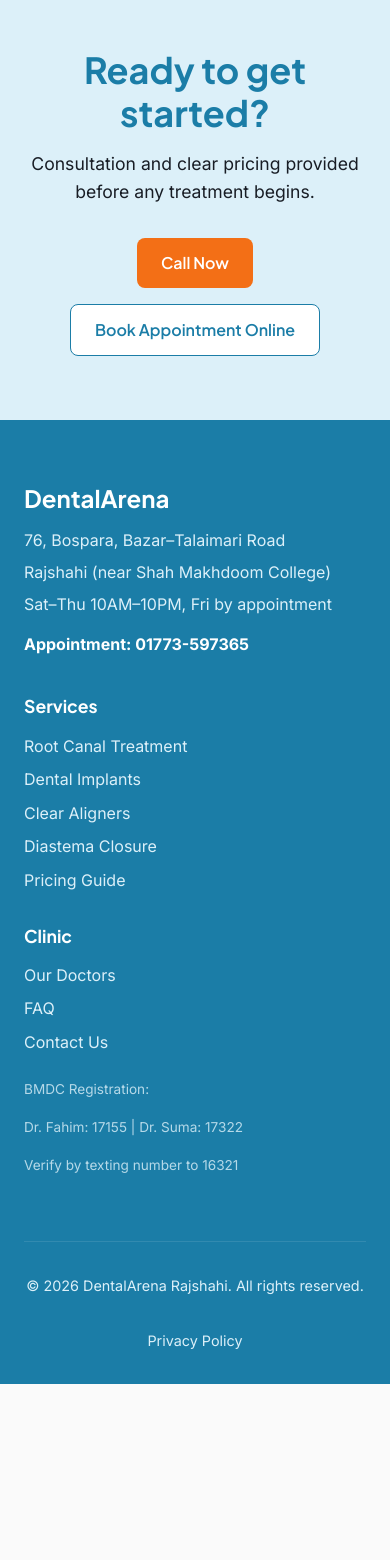
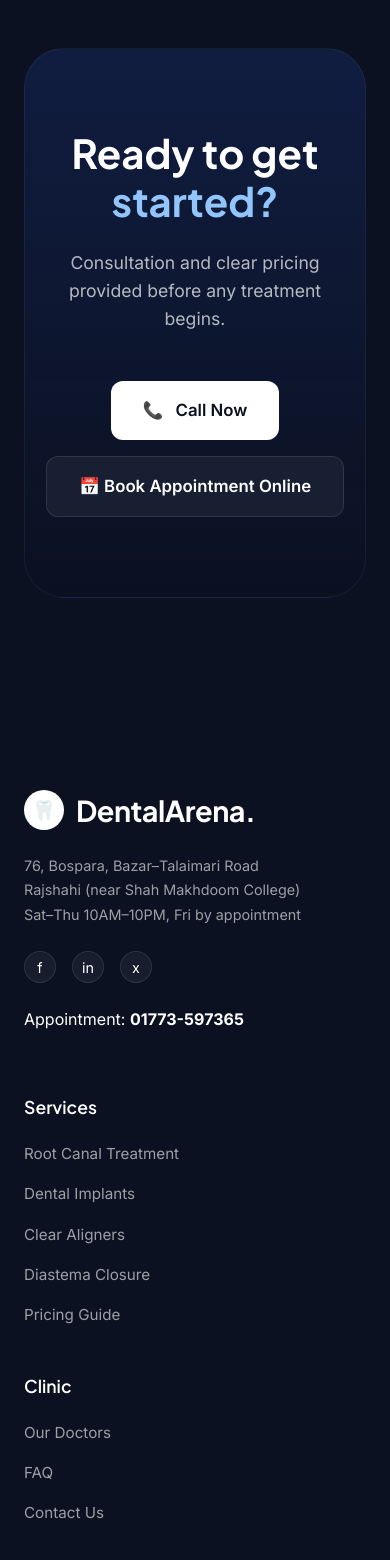
Before and after one commit to farad-alam/DentalArena, a Next.js app: page / in a window 390 px wide. Shown: the part 7600-9160 px from the top of the page. Before the commit the page ends 8984 px from the top, so only its background shows below. Built offline with nearby package versions, Linux system fonts and the light colour scheme.

Commit message:
feat: redesign CTA and Footer sections to match dark theme reference

```diff
--- a/src/components/layout/Footer.module.css
+++ b/src/components/layout/Footer.module.css
@@ -1,53 +1,186 @@
 .footer {
-  background-color: var(--color-primary);
-  color: var(--color-primary-light);
-  padding: var(--spacing-16) 0 var(--spacing-8);
+  background-color: #0b1121; /* Very dark background */
+  color: rgba(255, 255, 255, 0.7);
+  padding: var(--spacing-24) 0 var(--spacing-8);
+  font-size: 0.9rem;
   margin-top: auto;
+  position: relative;
+  overflow: hidden;
+}
+
+.footer::before {
+  content: "DENTAL";
+  position: absolute;
+  bottom: -50px;
+  left: 0;
+  font-size: 25vw;
+  font-weight: 900;
+  color: rgba(255, 255, 255, 0.02);
+  line-height: 0.8;
+  pointer-events: none;
+  z-index: 0;
+  white-space: nowrap;
 }
 
 .grid {
   display: grid;
   grid-template-columns: 1fr;
-  gap: var(--spacing-8);
-  margin-bottom: var(--spacing-12);
+  gap: var(--spacing-12);
+  margin-bottom: var(--spacing-16);
+  position: relative;
+  z-index: 1;
 }
 
 @media (min-width: 768px) {
   .grid {
-    grid-template-columns: 2fr 1fr 1fr;
+    grid-template-columns: repeat(2, 1fr);
   }
 }
 
-.brand h3 {
-  color: var(--color-white);
-  margin-bottom: var(--spacing-4);
-  font-size: 1.5rem;
+@media (min-width: 1024px) {
+  .grid {
+    grid-template-columns: 2fr 1fr 1fr 2.5fr;
+  }
 }
 
-.brand p {
-  margin-bottom: var(--spacing-2);
-  line-height: 1.5;
+.col {
+  display: flex;
+  flex-direction: column;
+}
+
+.brandContainer {
+  display: flex;
+  align-items: center;
+  gap: 12px;
+  margin-bottom: var(--spacing-6);
+}
+
+.logoIcon {
+  width: 40px;
+  height: 40px;
+  background-color: var(--color-white);
+  border-radius: 50%;
+  display: flex;
+  align-items: center;
+  justify-content: center;
+  font-size: 1.2rem;
+}
+
+.brandTitle {
+  color: var(--color-white);
+  font-size: 1.8rem;
+  font-weight: 700;
+  letter-spacing: -0.5px;
+  margin: 0;
+}
+
+.textMuted {
+  color: rgba(255,255,255,0.6);
+  line-height: 1.7;
+  margin-bottom: var(--spacing-6);
+}
+
+.socials {
+  display: flex;
+  gap: var(--spacing-4);
+  margin-bottom: var(--spacing-6);
+}
+
+.socials span {
+  width: 32px;
+  height: 32px;
+  border-radius: 50%;
+  background-color: rgba(255,255,255,0.05);
+  display: flex;
+  align-items: center;
+  justify-content: center;
+  font-size: 0.9rem;
+  color: white;
+  border: 1px solid rgba(255,255,255,0.1);
+  cursor: pointer;
+  transition: all 0.2s;
+}
+
+.socials span:hover {
+  background-color: rgba(255,255,255,0.1);
+}
+
+.appointmentText {
+  color: var(--color-white);
+  font-size: 1rem;
 }
 
 .heading {
   color: var(--color-white);
   font-size: 1.1rem;
-  margin-bottom: var(--spacing-4);
+  font-weight: 600;
+  margin-bottom: var(--spacing-6);
 }
 
 .links {
   display: flex;
   flex-direction: column;
-  gap: var(--spacing-2);
+  gap: var(--spacing-4);
 }
 
 .link {
-  color: var(--color-primary-light);
+  color: rgba(255,255,255,0.6);
+  text-decoration: none;
   transition: color 0.2s;
+  font-size: 0.95rem;
 }
 
 .link:hover {
   color: var(--color-white);
+}
+
+.bmdc {
+  margin-top: var(--spacing-8);
+  font-size: 0.85rem;
+  color: rgba(255,255,255,0.5);
+  line-height: 1.6;
+}
+
+.form {
+  display: flex;
+  flex-direction: column;
+  gap: var(--spacing-3);
+}
+
+.input, .textarea {
+  background-color: rgba(255,255,255,0.05);
+  border: 1px solid rgba(255,255,255,0.1);
+  border-radius: 8px;
+  padding: 12px 16px;
+  color: white;
+  font-family: inherit;
+  font-size: 0.95rem;
+  outline: none;
+  transition: border-color 0.2s;
+}
+
+.input:focus, .textarea:focus {
+  border-color: rgba(255,255,255,0.3);
+}
+
+.textarea {
+  resize: vertical;
+}
+
+.submitBtn {
+  background-color: var(--color-white);
+  color: #0b1121;
+  font-weight: 600;
+  border: none;
+  border-radius: 8px;
+  padding: 12px;
+  cursor: pointer;
+  transition: transform 0.2s, background-color 0.2s;
+}
+
+.submitBtn:hover {
+  background-color: rgba(255,255,255,0.9);
+  transform: translateY(-2px);
 }
 
 .bottom {
@@ -58,7 +191,8 @@
   align-items: center;
   gap: var(--spacing-4);
   text-align: center;
-  font-size: 0.9rem;
+  position: relative;
+  z-index: 1;
 }
 
 @media (min-width: 768px) {
--- a/src/components/layout/Footer.tsx
+++ b/src/components/layout/Footer.tsx
@@ -6,17 +6,29 @@ export default function Footer() {
     <footer className={styles.footer}>
       <div className={`container`}>
         <div className={styles.grid}>
-          <div className={styles.brand}>
-            <h3>DentalArena</h3>
-            <p>76, Bospara, Bazar–Talaimari Road</p>
-            <p>Rajshahi (near Shah Makhdoom College)</p>
-            <p>Sat–Thu 10AM–10PM, Fri by appointment</p>
-            <p style={{ marginTop: '1rem', color: 'var(--color-white)' }}>
-              <strong>Appointment: 01773-597365</strong>
+          {/* Column 1 */}
+          <div className={styles.col}>
+            <div className={styles.brandContainer}>
+              <div className={styles.logoIcon}>🦷</div>
+              <h3 className={styles.brandTitle}>DentalArena.</h3>
+            </div>
+            <p className={styles.textMuted}>
+              76, Bospara, Bazar–Talaimari Road<br/>
+              Rajshahi (near Shah Makhdoom College)<br/>
+              Sat–Thu 10AM–10PM, Fri by appointment
+            </p>
+            <div className={styles.socials}>
+              <span>f</span>
+              <span>in</span>
+              <span>x</span>
+            </div>
+            <p className={styles.appointmentText}>
+              Appointment: <strong>01773-597365</strong>
             </p>
           </div>
 
-          <div>
+          {/* Column 2 */}
+          <div className={styles.col}>
             <h4 className={styles.heading}>Services</h4>
             <div className={styles.links}>
               <Link href="/root-canal-treatment" className={styles.link}>Root Canal Treatment</Link>
@@ -27,7 +39,8 @@ export default function Footer() {
             </div>
           </div>
 
-          <div>
+          {/* Column 3 */}
+          <div className={styles.col}>
             <h4 className={styles.heading}>Clinic</h4>
             <div className={styles.links}>
               <Link href="/doctors" className={styles.link}>Our Doctors</Link>
@@ -35,17 +48,30 @@ export default function Footer() {
               <Link href="/contact" className={styles.link}>Contact Us</Link>
             </div>
 
-            <div style={{ marginTop: '1.5rem' }}>
-              <p style={{ fontSize: '0.85rem', opacity: 0.8 }}>BMDC Registration:</p>
-              <p style={{ fontSize: '0.85rem', opacity: 0.8 }}>Dr. Fahim: 17155 | Dr. Suma: 17322</p>
-              <p style={{ fontSize: '0.85rem', opacity: 0.8 }}>Verify by texting number to 16321</p>
+            <div className={styles.bmdc}>
+              <p>BMDC Registration:</p>
+              <p>Dr. Fahim: 17155 | Dr. Suma: 17322</p>
+              <p>Verify by texting number to 16321</p>
             </div>
+          </div>
+
+          {/* Column 4 - Contact Form (matching design) */}
+          <div className={styles.col}>
+             <h4 className={styles.heading}>Contact us from</h4>
+             <form className={styles.form} onSubmit={(e) => e.preventDefault()}>
+               <input type="text" placeholder="Full name" className={styles.input} />
+               <input type="text" placeholder="Enter email or phone" className={styles.input} />
+               <textarea placeholder="Message" className={styles.textarea} rows={4}></textarea>
+               <button type="button" className={styles.submitBtn}>Send message</button>
+             </form>
           </div>
         </div>
 
         <div className={styles.bottom}>
           <p>&copy; {new Date().getFullYear()} DentalArena Rajshahi. All rights reserved.</p>
-          <Link href="/privacy-policy" className={styles.link}>Privacy Policy</Link>
+          <div className={styles.bottomLinks}>
+            <Link href="/privacy-policy" className={styles.link}>Privacy Policy</Link>
+          </div>
         </div>
       </div>
     </footer>
--- a/src/components/sections/CtaSection.module.css
+++ b/src/components/sections/CtaSection.module.css
@@ -1,37 +1,82 @@
-.section {
-  padding: var(--spacing-16) 0;
-  background-color: var(--color-primary-light);
-  text-align: center;
+.sectionWrapper {
+  padding: var(--spacing-16) 0 var(--spacing-24) 0;
+  background-color: #0b1121; /* Match the dark theme or the footer's top */
 }
 
 .container {
-  max-width: 800px;
+  display: flex;
+  justify-content: center;
+}
+
+.card {
+  width: 100%;
+  max-width: 1000px;
+  background: linear-gradient(180deg, rgba(30,58,138,0.3) 0%, rgba(11,17,33,0) 100%);
+  border: 1px solid rgba(255,255,255,0.05);
+  border-radius: 40px;
+  padding: 80px 20px;
+  text-align: center;
+  position: relative;
+  overflow: hidden;
 }
 
 .title {
-  color: var(--color-primary);
-  margin-bottom: var(--spacing-4);
+  font-size: clamp(2.5rem, 5vw, 3.5rem);
+  font-weight: 700;
+  color: white;
+  margin-bottom: var(--spacing-6);
+  line-height: 1.2;
+}
+
+.highlight {
+  color: #93c5fd; /* Light blue */
 }
 
 .subtitle {
   font-size: 1.1rem;
-  color: var(--color-text-primary);
-  margin-bottom: var(--spacing-8);
-  line-height: 1.6;
+  color: rgba(255,255,255,0.7);
+  margin-bottom: var(--spacing-12);
+  max-width: 600px;
+  margin-left: auto;
+  margin-right: auto;
 }
 
 .actions {
   display: flex;
-  align-items: center;
   justify-content: center;
   gap: var(--spacing-4);
   flex-wrap: wrap;
 }
 
-.phoneLink {
-  font-weight: 700;
-  color: var(--color-primary);
-  font-size: 1.1rem;
-  margin-top: var(--spacing-6);
-  display: block;
+.btn {
+  display: inline-flex;
+  align-items: center;
+  gap: 12px;
+  padding: 16px 32px;
+  border-radius: 12px;
+  font-weight: 600;
+  font-size: 1.05rem;
+  text-decoration: none;
+  transition: all 0.2s;
 }
+
+.btnPrimary {
+  background-color: white;
+  color: #0b1121;
+}
+
+.btnPrimary:hover {
+  transform: translateY(-2px);
+  box-shadow: 0 10px 20px rgba(255,255,255,0.2);
+}
+
+.btnSecondary {
+  background-color: rgba(255,255,255,0.05);
+  color: white;
+  border: 1px solid rgba(255,255,255,0.1);
+}
+
+.btnSecondary:hover {
+  background-color: rgba(255,255,255,0.1);
+  transform: translateY(-2px);
+}
--- a/src/components/sections/CtaSection.tsx
+++ b/src/components/sections/CtaSection.tsx
@@ -20,24 +20,31 @@ export default function CtaSection({
   secondaryCtaText,
   secondaryCtaLink
 }: CtaSectionProps) {
+  const words = title.split(' ');
+  const lastWord = words.pop();
+  const restOfTitle = words.join(' ');
+
   return (
-    <section className={styles.section}>
+    <section className={styles.sectionWrapper}>
       <div className={`container ${styles.container}`}>
-        <h2 className={styles.title}>{title}</h2>
+        <div className={styles.card}>
+          <h2 className={styles.title}>
+            {restOfTitle} <span className={styles.highlight}>{lastWord}</span>
+          </h2>
           <p className={styles.subtitle}>{subtitle}</p>
 
           <div className={styles.actions}>
             {primaryCtaLink.startsWith('tel:') ? (
               <a
                 href={primaryCtaLink}
-              className={`btn ${primaryCtaUrgent ? 'btn-urgent' : 'btn-primary'}`}
+                className={`${styles.btn} ${styles.btnPrimary}`}
               >
-              {primaryCtaText}
+                <span className={styles.icon}>📞</span> {primaryCtaText}
               </a>
             ) : (
               <Link
                 href={primaryCtaLink}
-              className={`btn ${primaryCtaUrgent ? 'btn-urgent' : 'btn-primary'}`}
+                className={`${styles.btn} ${styles.btnPrimary}`}
               >
                 {primaryCtaText}
               </Link>
@@ -46,18 +53,13 @@ export default function CtaSection({
             {secondaryCtaText && secondaryCtaLink && (
               <Link
                 href={secondaryCtaLink}
-              className="btn btn-secondary"
+                className={`${styles.btn} ${styles.btnSecondary}`}
               >
-              {secondaryCtaText}
+                📅 {secondaryCtaText}
               </Link>
             )}
           </div>
-
-        {!primaryCtaLink.startsWith('tel:') && (
-          <a href="tel:01773597365" className={styles.phoneLink}>
-            Or call us directly: 01773-597365
-          </a>
-        )}
+        </div>
       </div>
     </section>
   );
```
Lines whose indentation alone changed are shown as unchanged.
